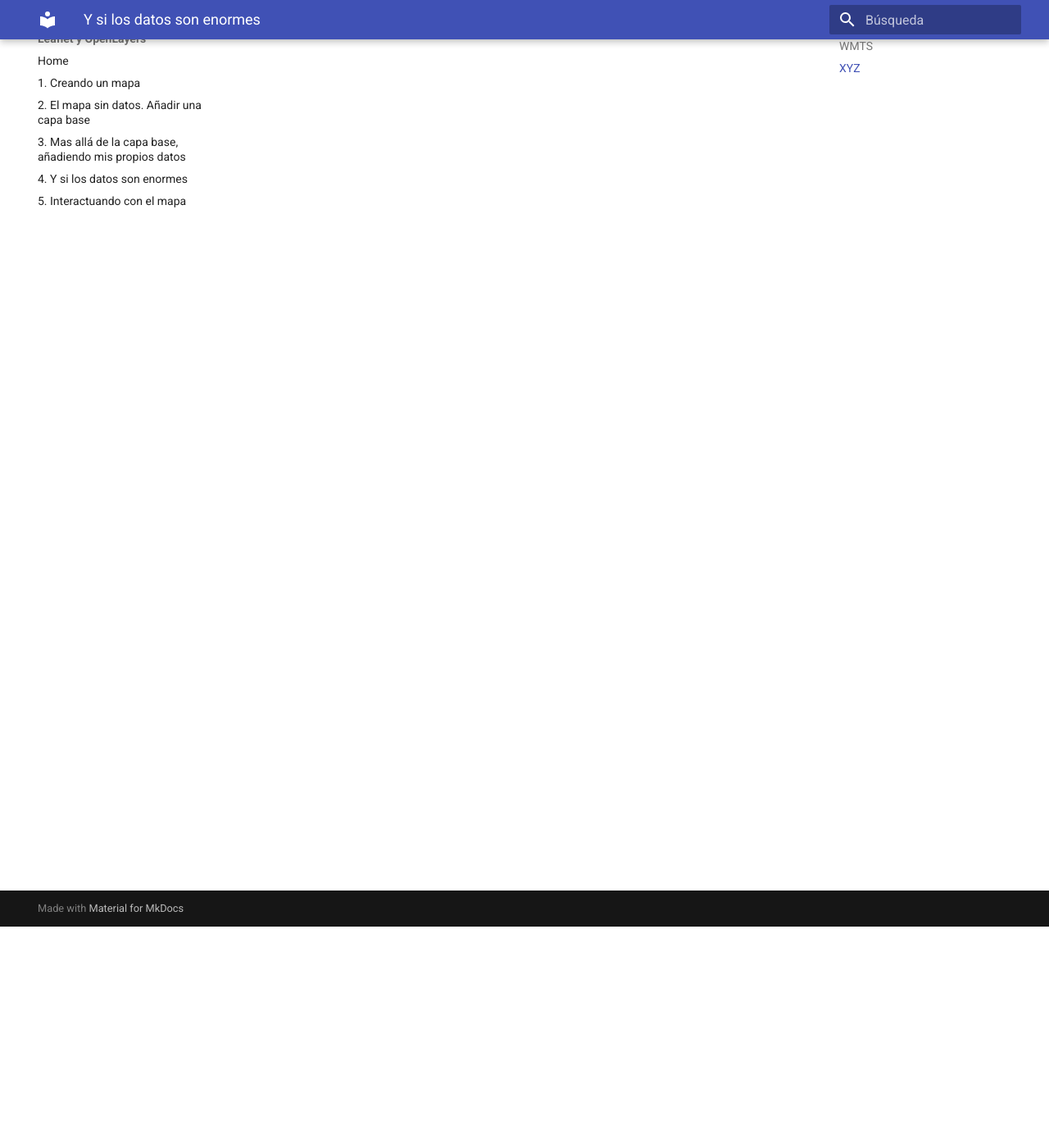
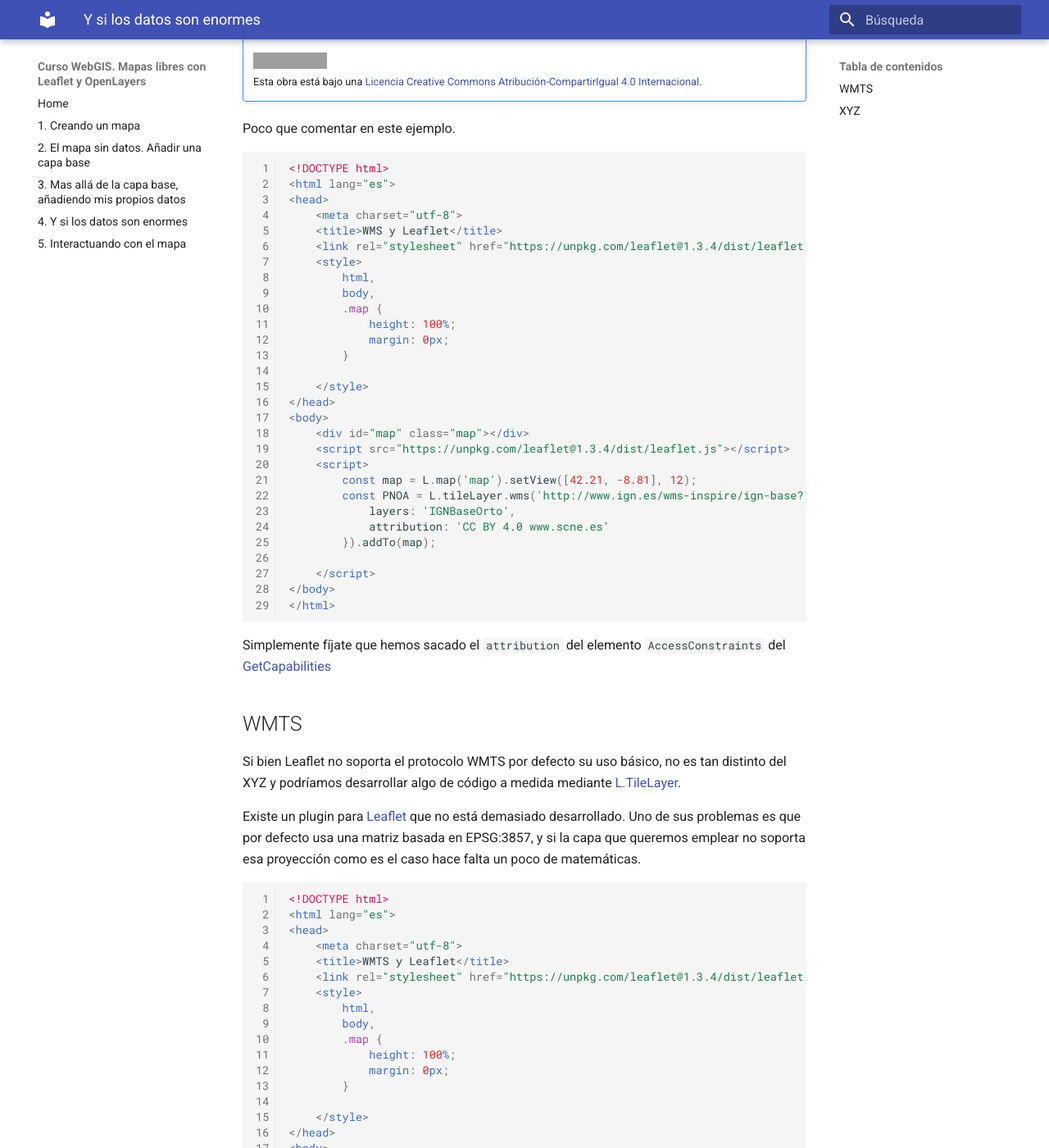
Before and after one commit to xeoinquedos/curso-webgis, an MkDocs documentation site: the page built from docs/leaflet/4_wms_wmts.md, in a window 1280 px wide and 1400 px high, scrolled down 270 px. Shown: the whole window at 82% size. Built offline with MkDocs 1.6.1 and Material for MkDocs 9.7.7, drawn with Linux system fonts in a browser that asks for light colours; some of the changed text lies outside the part shown; grey boxes are pictures that could not be loaded.

Commit message:
Adds chapter 4 leaflet version

````diff
--- a/docs/leaflet/4_wms_wmts.md
+++ b/docs/leaflet/4_wms_wmts.md
@@ -1,5 +1,44 @@
 # Y si los datos son enormes
+
+{!leaflet/header.md!}
+
+Poco que comentar en este ejemplo.
+
+```html
+{!leaflet/curso-webgis/lf-wms/index.html!}
+```
+
+Simplemente fíjate que hemos sacado el `attribution` del elemento `AccessConstraints` del [GetCapabilities](http://www.ign.es/wms-inspire/ign-base?request=GetCapabilities&service=WMS)
 
 ## WMTS
 
+Si bien Leaflet no soporta el protocolo WMTS por defecto su uso básico, no es tan distinto del XYZ y podríamos desarrollar algo de código a medida mediante [L.TileLayer](https://leafletjs.com/reference-1.3.4.html#tilelayer).
+
+Existe un plugin para [Leaflet](https://github.com/mylen/leaflet.TileLayer.WMTS) que no está demasiado desarrollado. Uno de sus problemas es que por defecto usa una matriz basada en EPSG:3857, y si la capa que queremos emplear no soporta esa proyección como es el caso hace falta un poco de matemáticas.
+
+```html
+{!leaflet/curso-webgis/lf-wmts/index.html!}
+```
+
+Queda como ejercicio para el lector hacer que este código funcione.
+
 ## XYZ
+
+Construimos un esqueleto con una capa del PNOA
+
+```html
+{!leaflet/curso-webgis/lf-xyz/index.1.html!}
+```
+
+Y añadimos una capa XYZ
+
+```html
+{!leaflet/curso-webgis/lf-xyz/index.html!}
+```
+
+!!! warning "Atención"
+    No ves la nueva capa. Recuerda que ya hemos pasado por esto.
+    Un par de pistas:
+
+    * Orden de visualización de capas
+    * [Transparencias](https://leafletjs.com/reference-1.3.4.html#tilelayer-wms)
--- /dev/null
+++ b/docs/leaflet/curso-webgis/lf-wms/index.html
@@ -0,0 +1,29 @@
+<!DOCTYPE html>
+<html lang="es">
+<head>
+    <meta charset="utf-8">
+    <title>WMS y Leaflet</title>
+    <link rel="stylesheet" href="https://unpkg.com/leaflet@1.3.4/dist/leaflet.css">
+    <style>
+        html,
+        body,
+        .map {
+            height: 100%;
+            margin: 0px;
+        }
+
+    </style>
+</head>
+<body>
+    <div id="map" class="map"></div>
+    <script src="https://unpkg.com/leaflet@1.3.4/dist/leaflet.js"></script>
+    <script>
+        const map = L.map('map').setView([42.21, -8.81], 12);
+        const PNOA = L.tileLayer.wms('http://www.ign.es/wms-inspire/ign-base?', {
+            layers: 'IGNBaseOrto',
+            attribution: 'CC BY 4.0 www.scne.es'
+        }).addTo(map);
+
+    </script>
+</body>
+</html>
--- /dev/null
+++ b/docs/leaflet/curso-webgis/lf-wmts/index.html
@@ -0,0 +1,38 @@
+<!DOCTYPE html>
+<html lang="es">
+<head>
+    <meta charset="utf-8">
+    <title>WMTS y Leaflet</title>
+    <link rel="stylesheet" href="https://unpkg.com/leaflet@1.3.4/dist/leaflet.css">
+    <style>
+        html,
+        body,
+        .map {
+            height: 100%;
+            margin: 0px;
+        }
+
+    </style>
+</head>
+<body>
+    <div id="map" class="map"></div>
+    <script src="https://unpkg.com/leaflet@1.3.4/dist/leaflet.js"></script>
+    <script src="https://rawgithub.com/mylen/leaflet.TileLayer.WMTS/master/leaflet-tilelayer-wmts.js"></script>
+    <script>
+        let map = L.map('map', {
+            center: [42.2, -8.8],
+            zoom: 12,
+            crs: L.CRS.EPSG4326,
+        });
+        const url = 'http://www.ign.es/wmts/mapa-raster';
+        var ign = new L.TileLayer.WMTS(url, {
+            layer: 'MTN',
+            style: 'normal',
+            tilematrixSet: 'EPSG:4326',
+            format: 'image/jpeg',
+            attribution: '© Instituto Geográfico Nacional de España',
+        }).addTo(map);
+
+    </script>
+</body>
+</html>
--- /dev/null
+++ b/docs/leaflet/curso-webgis/lf-xyz/index.1.html
@@ -0,0 +1,34 @@
+<!DOCTYPE html>
+<html lang="es">
+<head>
+    <meta charset="utf-8">
+    <title>XYZ y Leaflet</title>
+    <link rel="stylesheet" href="https://unpkg.com/leaflet@1.3.4/dist/leaflet.css">
+    <style>
+        html,
+        body,
+        .map {
+            height: 100%;
+            margin: 0px;
+        }
+
+    </style>
+</head>
+<body>
+    <div id="map" class="map"></div>
+    <script src="https://unpkg.com/leaflet@1.3.4/dist/leaflet.js"></script>
+    <script>
+        L.map('map', {
+            center: [42.2, -8.8],
+            zoom: 12,
+            layers: [
+                L.tileLayer.wms('http://www.ign.es/wms-inspire/pnoa-ma?', {
+                    layers: 'OI.OrthoimageCoverage',
+                    attribution: 'PNOA cedido por © <a href="http://www.ign.es/ign/main/index.do" target="_blank">Instituto Geográfico Nacional de España</a>'
+                })
+            ]
+        });
+
+    </script>
+</body>
+</html>
--- /dev/null
+++ b/docs/leaflet/curso-webgis/lf-xyz/index.html
@@ -0,0 +1,37 @@
+<!DOCTYPE html>
+<html lang="es">
+<head>
+    <meta charset="utf-8">
+    <title>XYZ y Leaflet</title>
+    <link rel="stylesheet" href="https://unpkg.com/leaflet@1.3.4/dist/leaflet.css">
+    <style>
+        html,
+        body,
+        .map {
+            height: 100%;
+            margin: 0px;
+        }
+
+    </style>
+</head>
+<body>
+    <div id="map" class="map"></div>
+    <script src="https://unpkg.com/leaflet@1.3.4/dist/leaflet.js"></script>
+    <script>
+        const PNOA = L.tileLayer.wms('http://www.ign.es/wms-inspire/pnoa-ma?', {
+            layers: 'OI.OrthoimageCoverage',
+            attribution: 'PNOA cedido por © <a href="http://www.ign.es/ign/main/index.do" target="_blank">Instituto Geográfico Nacional de España</a>'
+        })
+        const seaMap = L.tileLayer('http://tiles.openseamap.org/seamark/{z}/{x}/{y}.png');
+        L.map('map', {
+            center: [42.2, -8.8],
+            zoom: 12,
+            layers: [
+                seaMap,
+                PNOA,
+            ]
+        });
+
+    </script>
+</body>
+</html>
````
